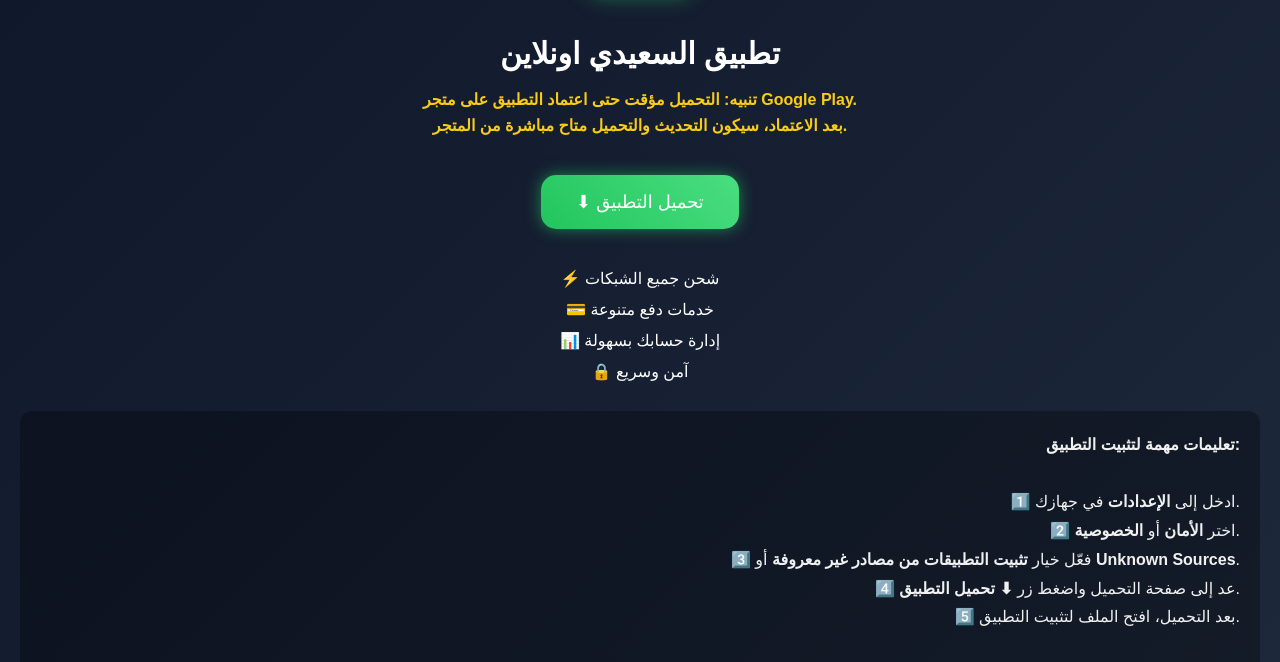
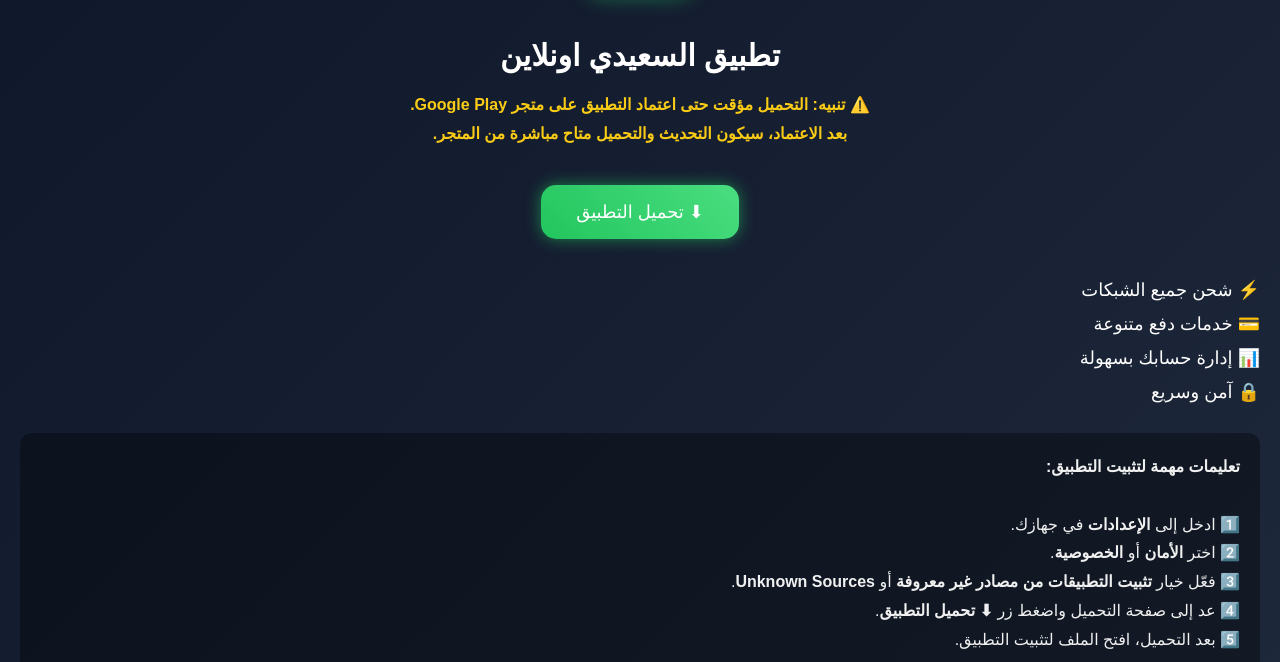
Before and after one commit to alsydy/alsaidionlen-app, a plain HTML site: page index.html in a window 1280 px wide. Shown: the part 125-787 px from the top of the page. Drawn offline with Linux system fonts and the light colour scheme.

Commit message:
Update index.html

```diff
--- a/index.html
+++ b/index.html
@@ -6,13 +6,15 @@
 <title>تحميل تطبيق السعيدي اونلاين</title>
 
 <style>
+/* إعدادات عامة */
 body {
   margin: 0;
-  font-family: Arial, sans-serif;
+  font-family: "Arial", sans-serif;
   background: linear-gradient(135deg, #0f172a, #1e293b);
   color: white;
   text-align: center;
   overflow-x: hidden;
+  direction: rtl; /* ضبط اتجاه الصفحة للعربية */
 }
 
 /* شاشة الترحيب */
@@ -35,7 +37,7 @@ body {
 @keyframes zoom { from {transform: scale(1);} to {transform: scale(1.1);} }
 @keyframes fadeOut { to {opacity: 0; visibility: hidden;} }
 
-/* المحتوى */
+/* المحتوى الرئيسي */
 .container {
   padding: 40px 20px;
   opacity: 0;
@@ -46,14 +48,23 @@ body {
 .logo {
   width: 110px;
   border-radius: 20px;
-  margin-bottom: 15px;
+  margin: 0 auto 15px auto;
   box-shadow: 0 0 20px rgba(34,197,94,0.5);
 }
 
-h1 { font-size: 30px; margin-bottom: 10px; }
-p { color: #cbd5f5; line-height: 1.6; }
+h1 {
+  font-size: 30px;
+  margin-bottom: 10px;
+  line-height: 1.3;
+}
 
-/* زر تحميل احترافي */
+p {
+  color: #cbd5f5;
+  line-height: 1.8;
+  text-align: center; /* توحيد محاذاة الفقرة */
+}
+
+/* زر تحميل */
 .download-btn {
   margin-top: 20px;
   background: linear-gradient(45deg, #22c55e, #4ade80);
@@ -72,8 +83,17 @@ p { color: #cbd5f5; line-height: 1.6; }
 }
 
 /* مميزات */
-.features { margin-top: 40px; }
-.feature { margin: 12px 0; opacity: 0; transform: translateY(20px); animation: slideUp 0.6s forwards; }
+.features {
+  margin-top: 40px;
+  text-align: right; /* محاذاة المميزات لليمين */
+}
+.feature {
+  margin: 12px 0;
+  opacity: 0;
+  transform: translateY(20px);
+  animation: slideUp 0.6s forwards;
+  font-size: 18px;
+}
 .feature:nth-child(1) { animation-delay: 3.2s; }
 .feature:nth-child(2) { animation-delay: 3.4s; }
 .feature:nth-child(3) { animation-delay: 3.6s; }
@@ -82,7 +102,7 @@ p { color: #cbd5f5; line-height: 1.6; }
 
 /* قسم التعليمات */
 .instructions {
-  background: rgba(0,0,0,0.3);
+  background: rgba(0,0,0,0.35);
   margin: 30px 0;
   padding: 20px;
   border-radius: 12px;
@@ -105,21 +125,21 @@ p { color: #cbd5f5; line-height: 1.6; }
 
 <!-- شاشة ترحيب -->
 <div class="splash">
-  <img src="logo.png">
+  <img src="logo.png" alt="شعار التطبيق">
   <h2>مرحباً بك</h2>
 </div>
 
 <div class="container">
 
   <!-- شعار -->
-  <img src="logo.png" class="logo">
+  <img src="logo.png" class="logo" alt="شعار التطبيق">
 
   <!-- عنوان -->
   <h1>تطبيق السعيدي اونلاين</h1>
 
   <!-- تنبيه التحميل المؤقت -->
   <p style="color:#facc15;font-weight:bold;">
-    تنبيه: التحميل مؤقت حتى اعتماد التطبيق على متجر Google Play.<br>
+    ⚠️ تنبيه: التحميل مؤقت حتى اعتماد التطبيق على متجر Google Play.<br>
     بعد الاعتماد، سيكون التحديث والتحميل متاح مباشرة من المتجر.
   </p>
 
@@ -136,7 +156,7 @@ p { color: #cbd5f5; line-height: 1.6; }
     <div class="feature">🔒 آمن وسريع</div>
   </div>
 
-  <!-- تعليمات تفعيل المصادر غير المعروفة -->
+  <!-- تعليمات التثبيت -->
   <div class="instructions">
     <strong>تعليمات مهمة لتثبيت التطبيق:</strong><br><br>
     1️⃣ ادخل إلى <strong>الإعدادات</strong> في جهازك.<br>
```
